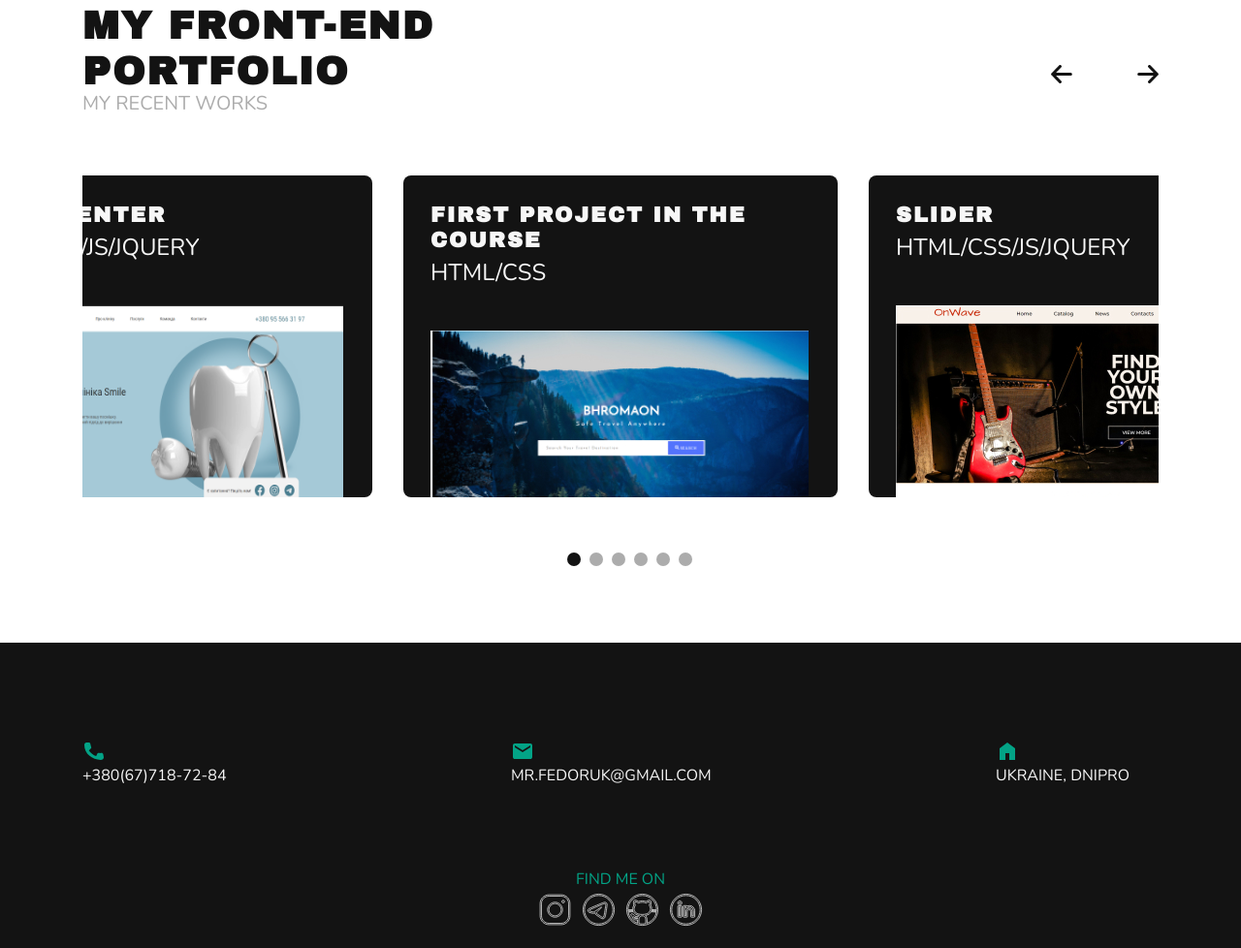
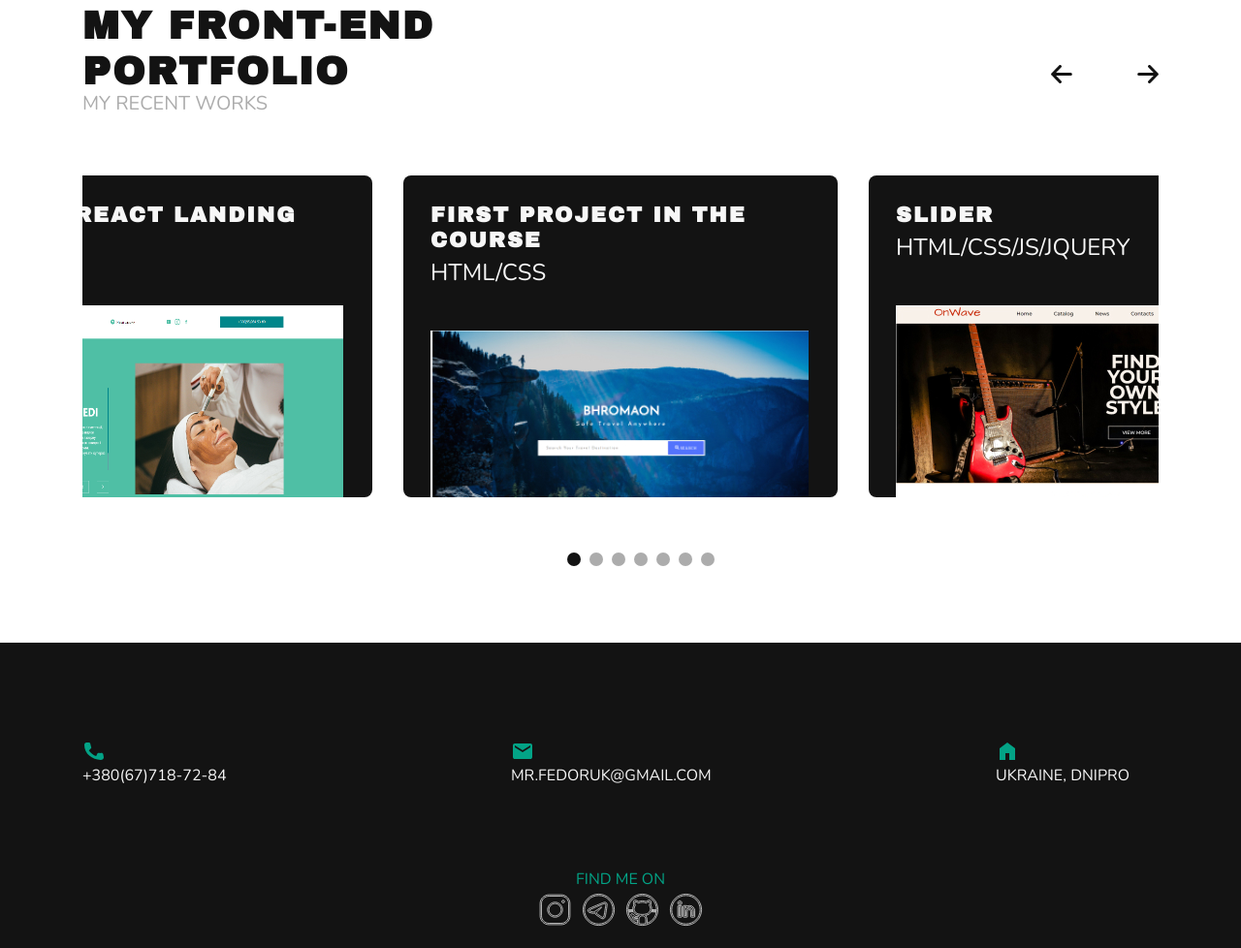
Before and after one commit to VladyslavFedoruk/Resume, a plain HTML site: page index.html in a window 1280 px wide. Shown: the part 4176-5154 px from the top of the page at 97% size. Drawn offline with nearby package versions, Linux system fonts and the light colour scheme.

Commit message:
new project

```diff
--- a/index.html
+++ b/index.html
@@ -1322,6 +1322,17 @@
                                 </a>
                             </li>
 
+                            <li class="portfolio_slider-list-item7 ">
+                                <div class="item-desk">
+                                    <h4>Simple React Landing</h4>
+                                    <span>react</span>
+                                </div>
+                                <a href="https://cosmeticsreact.netlify.app/" class="item7" target="_blank">
+                                    <div class="photo">
+                                        <img src="./images/cosmetics.png" alt="project7">
+                                    </div>
+                                </a>
+                            </li>
                         </ul>
                     </div>
                 </div>
--- a/scripts/slider.js
+++ b/scripts/slider.js
@@ -1,7 +1,7 @@
 $('.portfolio_slider-list').slick({
     dots: true,
     infinite: true,
-    speed: 300,
+    speed: 200,
     infinite: true,
     slidesToShow: 3,
     slidesToScroll: 1,
--- a/styles/style.scss
+++ b/styles/style.scss
@@ -1625,7 +1625,48 @@ body._lock {
                 }
             }
 
-            &-item6:hover {
+            &-item7.active {
+                background: linear-gradient(90deg, #03A386 0.02%, rgba(3, 163, 134, 0) 121.82%);
+                transition: 3s;
+
+            }
+
+            &-item7 {
+                width: 448px !important;
+                height: 332px !important;
+                background: #131313;
+                border-radius: 8px;
+
+                @media screen and (max-width: 530px) {
+                    width: 290px !important;
+                }
+
+                .photo {
+                    width: 390px;
+                    height: 350px;
+                    overflow: hidden;
+
+                    @media screen and (max-width: 530px) {
+                        width: 250px;
+                        height: 207px;
+                        display: flex;
+                        justify-content: center;
+                        flex-direction: column-reverse;
+                    }
+                }
+
+                img {
+                    width: 392px;
+                    height: 221px;
+                    transition: transform 0.25s;
+                }
+
+                .photo:hover img {
+                    transform: scale(1.1);
+                }
+            }
+
+            &-item7:hover {
                 background: linear-gradient(90deg, #03A386 0.02%, rgba(3, 163, 134, 0) 121.82%);
                 transition: 3s;
 
@@ -1680,6 +1721,15 @@ body._lock {
     }
 
     .item6 {
+        display: block;
+        padding: 20px 28px 0px !important;
+
+        @media screen and (max-width: 530px) {
+            padding: 20px 20px 0px !important;
+        }
+    }
+
+    .item7 {
         display: block;
         padding: 20px 28px 0px !important;
 
```
Also changed, not shown: images/cosmetics.png (added), styles/style.css, 1 other file.
